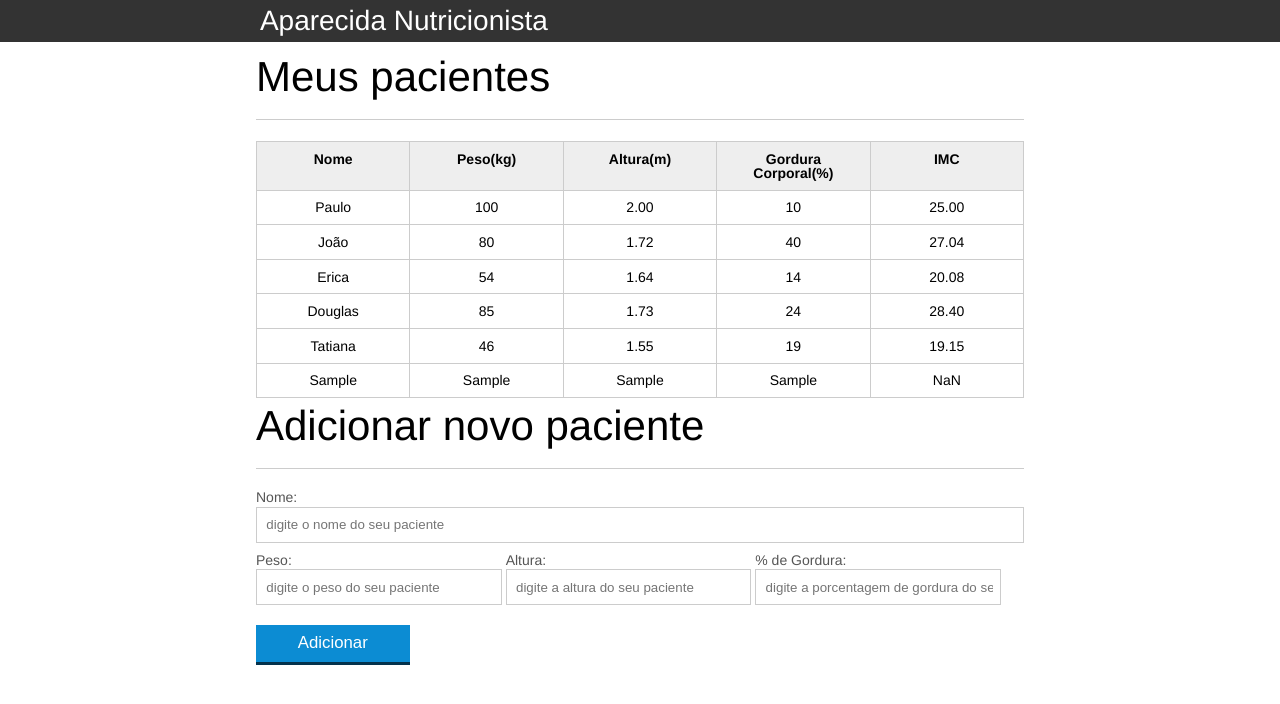
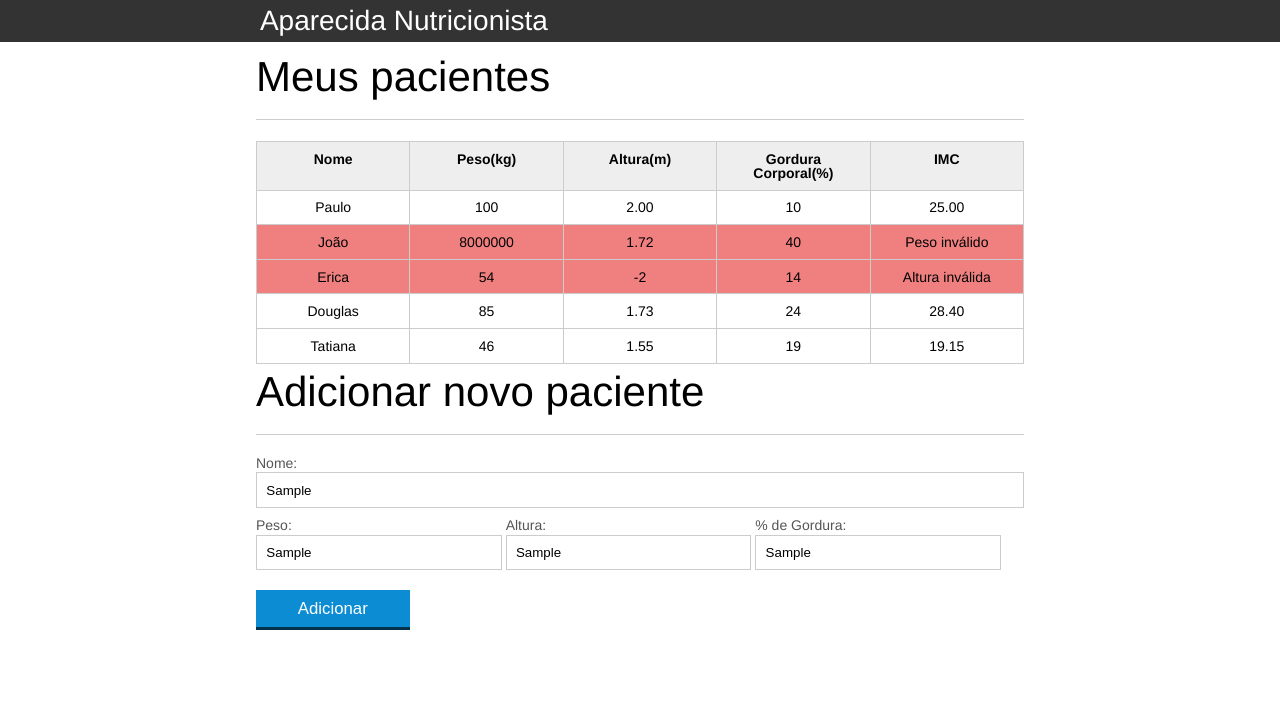
Before and after one commit to andremoraesicaro/Javascript-study, a plain HTML site: page AparecidaNutricao/index.html in a window 1280 px wide. Both pictures are taken after typing "Sample", "Sample", "Sample", "Sample" into the empty fields and a click on the button "Adicionar". Drawn offline with Linux system fonts and the light colour scheme.

Commit message:
Adicionando mensagens de erro
validação de peso

```diff
--- a/AparecidaNutricao/index.html
+++ b/AparecidaNutricao/index.html
@@ -39,7 +39,7 @@
 
 						<tr class="paciente" >
 							<td class="info-nome">João</td>
-							<td class="info-peso">80</td>
+							<td class="info-peso">8000000</td>
 							<td class="info-altura">1.72</td>
 							<td class="info-gordura">40</td>
 							<td class="info-imc">0</td>
@@ -48,7 +48,7 @@
 						<tr class="paciente" >
 							<td class="info-nome">Erica</td>
 							<td class="info-peso">54</td>
-							<td class="info-altura">1.64</td>
+							<td class="info-altura">-2</td>
 							<td class="info-gordura">14</td>
 							<td class="info-imc">0</td>
 						</tr>
--- a/AparecidaNutricao/js/calculaimc.js
+++ b/AparecidaNutricao/js/calculaimc.js
@@ -15,17 +15,17 @@ for (var i = 0; i < pacientes.length; i++) {
 
     var tdImc = paciente.querySelector(".info-imc");
 
-    var pesoEhValido = true;
-    var alturaEhValida = true;
+    var pesoEhValido = validaPeso(peso);
+    var alturaEhValida = ValidaAltura(altura);
 
-    if (peso <= 0 || peso >= 1000) {
+    if (!pesoEhValido) {
         console.log("Peso inválido!");
         pesoEhValido = false;
         tdImc.textContent = "Peso inválido";
         paciente.classList.add("paciente-invalido");
     }
 
-    if (altura <= 0 || altura >= 3.00) {
+    if (!alturaEhValida) {
         console.log("Altura inválida!");
         alturaEhValida = false;
         tdImc.textContent = "Altura inválida";
@@ -38,6 +38,20 @@ for (var i = 0; i < pacientes.length; i++) {
     }
 }
 
+function validaPeso(peso){
+    if (peso > 0 && peso < 1000)
+        return true;
+    else
+        return false;
+}
+
+function ValidaAltura(altura){
+    if (altura > 0 && altura < 3.00)
+        return true;
+    else
+        return false;
+}
+
 function calculaImc(peso,altura){
     var imc =0;
     imc = peso / (altura * altura);
--- a/AparecidaNutricao/js/form.js
+++ b/AparecidaNutricao/js/form.js
@@ -12,6 +12,12 @@ botaoAdicionar.addEventListener("click", function(event) {
     //Chama a função que irá adicionar um novo elemento a tabela
     var pacienteTr = montaTr(paciente);
 
+    //Valida os dados informados no form do paciente
+    if(!validaPaciente(paciente)){
+        console.log("Paciente inválido");
+        alert("Peso informado, inválido");
+        return;
+    }
 
     var tabela = document.querySelector("#tabela-pacientes");
 
@@ -52,3 +58,11 @@ function montaTd(dado,classe){
 
     return td;
 }
+
+function validaPaciente(paciente){
+    if(validaPeso(paciente.peso)) {
+        return true;
+    }else{
+        return false;
+    }
+}
```
